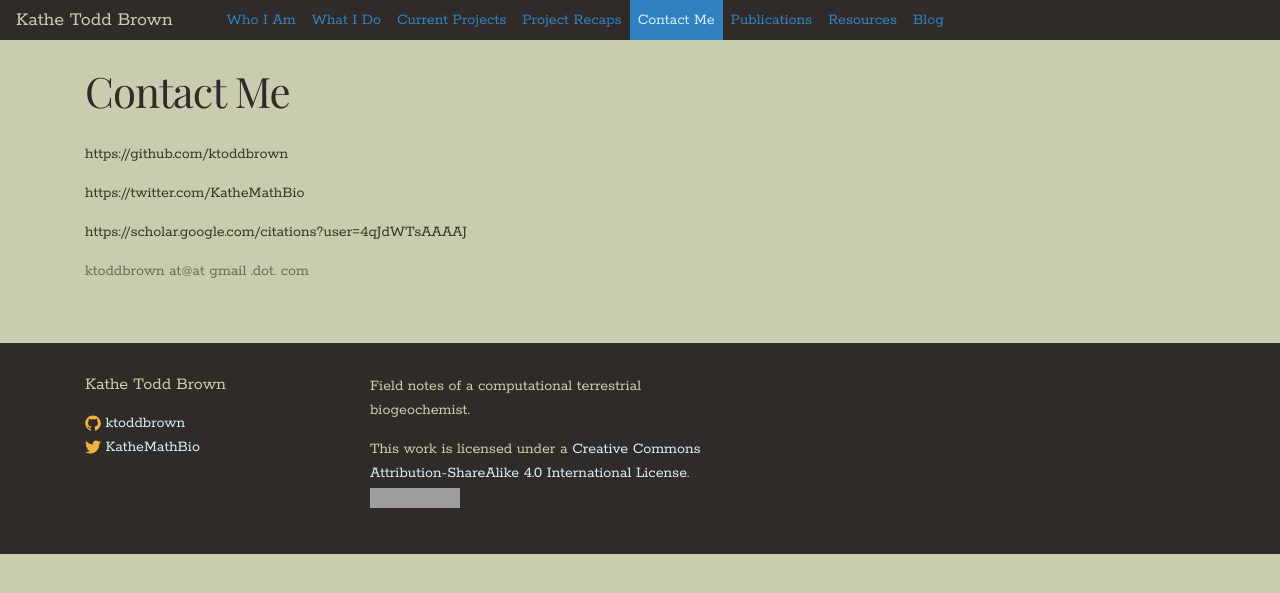
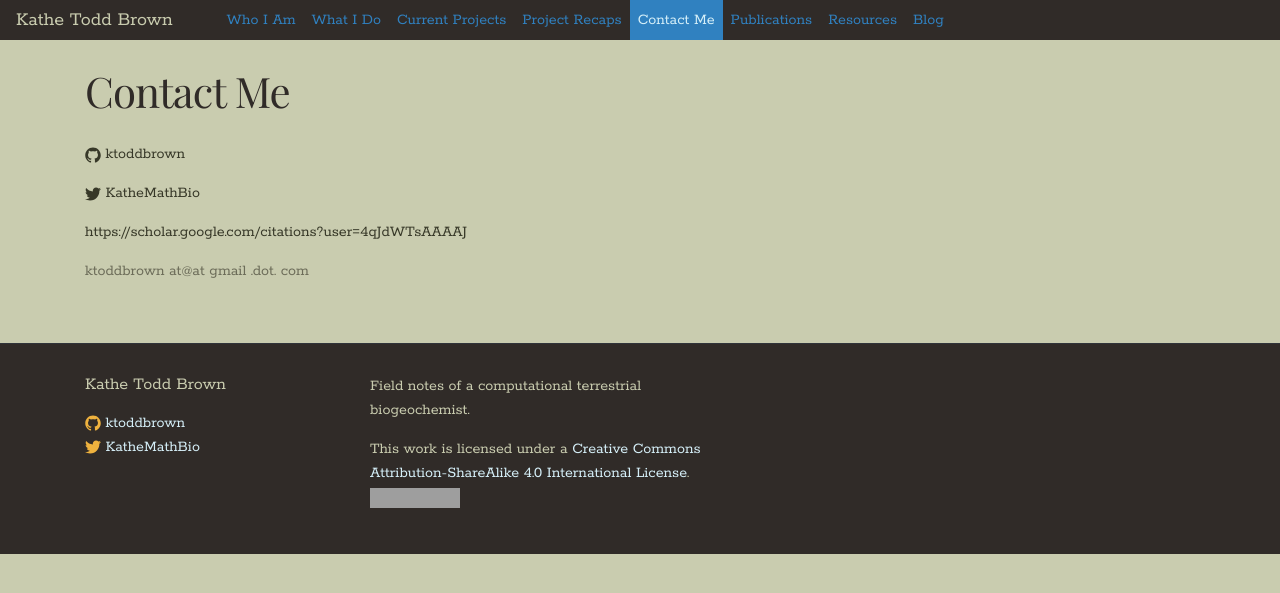
Before and after one commit to ktoddbrown/ktoddbrown.github.io, a Jekyll site: the page built from contact_me.markdown, in a window 1280 px wide. Shown: the top 593 px of the page. Built offline with Jekyll 4.4.1, drawn with Linux system fonts in a browser that asks for light colours; nearby versions of some CDN libraries; grey boxes are pictures that could not be loaded.

Commit message:
add social icons to contact me page (matching footer)

```diff
--- a/_sass/_custom.scss
+++ b/_sass/_custom.scss
@@ -95,6 +95,10 @@ header.nav {
   padding-top: .3em;
 }
 
+.post-content .icon > svg path {
+  fill : #373828
+}
+
 @media only screen
   and (max-width: 1024px)  {
     .site-footer {
--- a/contact_me.markdown
+++ b/contact_me.markdown
@@ -3,9 +3,14 @@ layout: page
 title: Contact Me
 order: 5
 ---
-[https://github.com/ktoddbrown](https://github.com/ktoddbrown)
 
-[https://twitter.com/KatheMathBio](https://twitter.com/KatheMathBio)
+{% if site.github_username %}
+  {% include icon-github.html username=site.github_username %}
+{% endif %}
+
+{% if site.twitter_username %}
+  {% include icon-twitter.html username=site.twitter_username %}
+{% endif %}
 
 [https://scholar.google.com/citations?user=4qJdWTsAAAAJ](https://scholar.google.com/citations?user=4qJdWTsAAAAJ)
 
```
